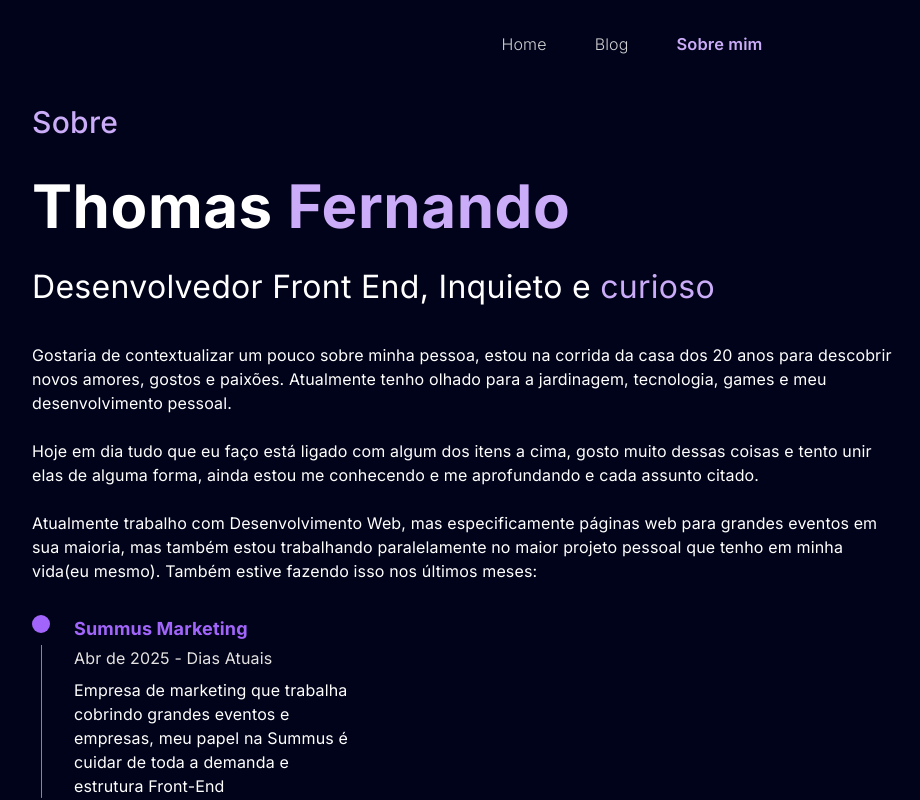
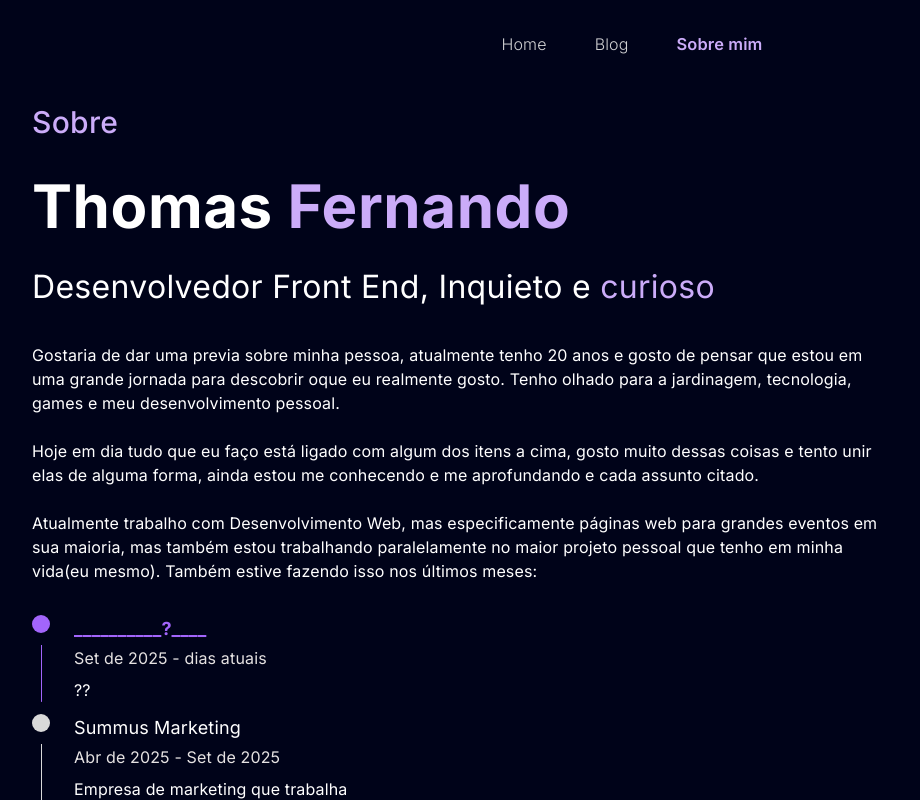
Before and after one commit to thomasdevsp/portfolio, a Next.js app: page /sobre-mim in a window 1280 px wide. Shown: the top 800 px of the page, without its empty margins (8-928 px from the left). Built offline with nearby package versions, Linux system fonts and the light colour scheme; no server answers.

Commit message:
refactor: changing about me component and sobre mim page

```diff
--- a/src/app/(site)/sobre-mim/data.ts
+++ b/src/app/(site)/sobre-mim/data.ts
@@ -1,9 +1,15 @@
 export const empresas = [
   {
+    title: "__________?____",
+    date: "Set de 2025 - dias atuais",
+    desc: "??",
+    isPresent: true,
+  },
+  {
     title: "Summus Marketing",
-    date: "Abr de 2025 - Dias Atuais",
+    date: "Abr de 2025 - Set de 2025",
     desc: "Empresa de marketing que trabalha cobrindo grandes eventos e empresas, meu papel na Summus é cuidar de toda a demanda e estrutura Front-End",
-    isPresent: true,
+    isPresent: false,
   },
   {
     title: "VTT - Soluções Digitais",
--- a/src/app/(site)/sobre-mim/page.tsx
+++ b/src/app/(site)/sobre-mim/page.tsx
@@ -5,9 +5,6 @@ import { Box, Button, Divider, Stack, Typography } from "@mui/material"
 import { empresas } from "./data"
 import { FaGithub, FaLinkedin } from "react-icons/fa"
 import { SiGoogledocs } from "react-icons/si";
-import useQueryParams from "@/hooks/useQueryParams"
-import { sendGAEvent } from "@next/third-parties/google"
-import { useEffect } from "react"
 import sendEnrichedGAEvent from "@/lib/googleAnalytics/tracker"
 import TrackerGa from "@/lib/googleAnalytics/trackerComponent"
 
@@ -102,9 +99,9 @@ export default function SobreMim() {
                 fontSize: isMobile ? "0.9rem" : "1rem",
               }}
             >
-              Gostaria de contextualizar um pouco sobre minha pessoa, estou na corrida da casa dos 20 anos
-              para descobrir novos amores, gostos e paixões. Atualmente tenho olhado para a jardinagem,
-              tecnologia, games e meu desenvolvimento pessoal.
+              Gostaria de dar uma previa sobre minha pessoa, atualmente tenho 20 anos e gosto de pensar
+              que estou em uma grande jornada para descobrir oque eu realmente gosto. Tenho
+              olhado para a jardinagem, tecnologia, games e meu desenvolvimento pessoal.
               <br />
               <br />
               Hoje em dia tudo que eu faço está ligado com algum dos itens a cima, gosto muito dessas
--- a/src/components/pages/home/about-me/index.tsx
+++ b/src/components/pages/home/about-me/index.tsx
@@ -83,7 +83,8 @@ export default function AboutMe() {
           <Typography>
             <b>Desenvolvedor Front-end {isMobile ? <br /> : "|"} Next.js | TypeScript | Material UI</b>
             <br /><br />
-            Atualmente, sou responsável pelo desenvolvimento e manutenção de websites na Summus
+            Atualmente estou mais focado em projetos pessoais, mas em minha mais recente experiência,
+            fui responsável pelo desenvolvimento e manutenção de websites na Summus
             Marketing, com foco em plataformas para grandes eventos como o São Paulo Oktoberfest,
             Villa de Natal SP, Expoflora e Natal de Holambra. Minha atuação é centrada na criação de
             novas funcionalidades e na otimização das plataformas, garantindo que os sites estejam
```
